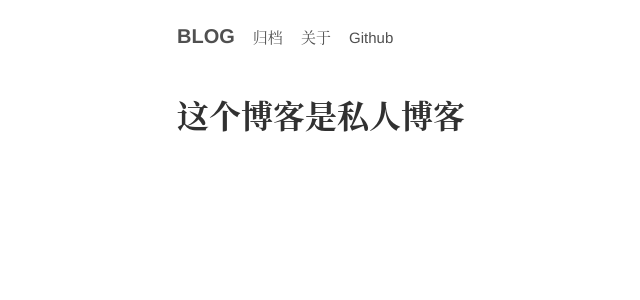
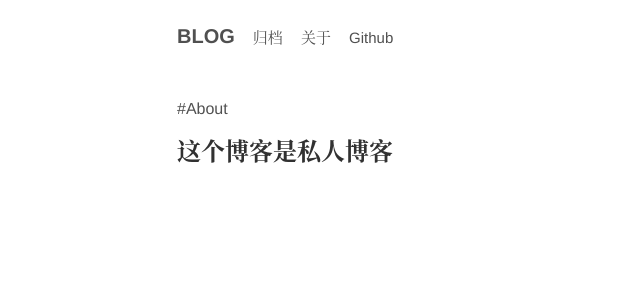
Before and after one commit to hang921727/hang.github.io, a Jekyll site: the page built from about.md, in a window 1280 px wide. Shown: the top 300 px of the page, without its empty margins (23-663 px from the left). Built offline with Jekyll 4.4.1, drawn with Linux system fonts in a browser that asks for light colours; our own code applies the rules of GitHub Pages for plain Markdown files.

Commit message:
Update about.md

```diff
--- a/about.md
+++ b/about.md
@@ -1,8 +1,5 @@
----
-layout: default
-title: 关于
----
+
+#About
 
 
-
-# 这个博客是私人博客
+## 这个博客是私人博客
```
